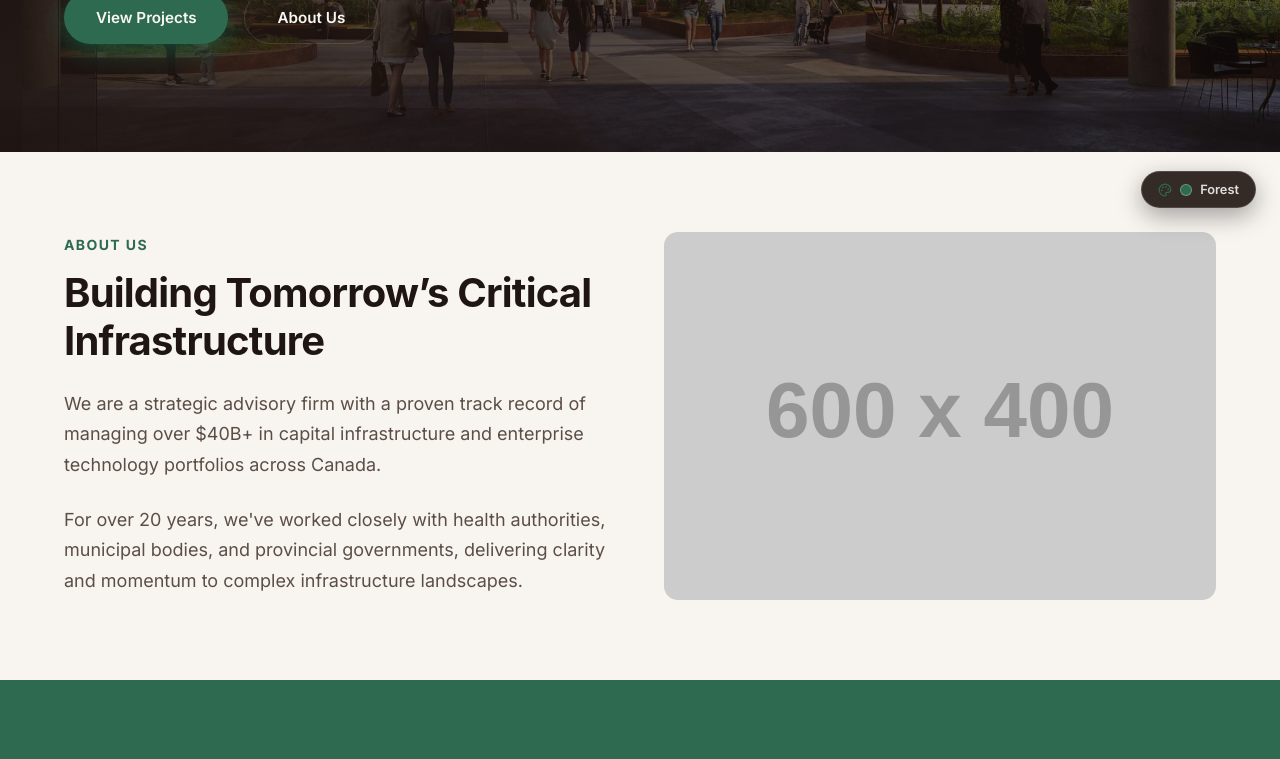
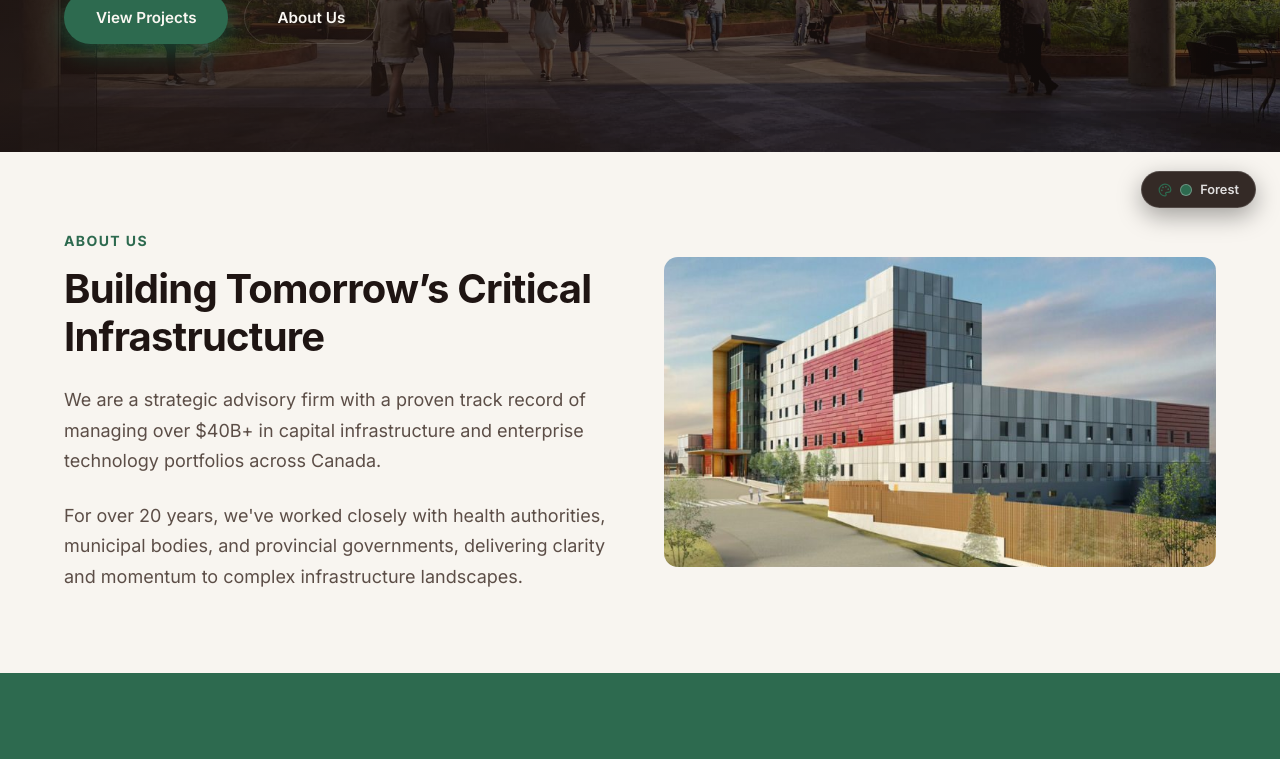
Before and after one commit to cameronyeeping/jinmotion-site, a React (Vite) app: page / in a window 1280 px wide. Shown: the part 568-1327 px from the top of the page. Built offline with nearby package versions, Linux system fonts and the light colour scheme.

Commit message:
added image

```diff
--- a/src/data/siteContent.js
+++ b/src/data/siteContent.js
@@ -125,7 +125,7 @@ export const homePage = {
             'We are a strategic advisory firm with a proven track record of managing over $40B+ in capital infrastructure and enterprise technology portfolios across Canada.',
             'For over 20 years, we\'ve worked closely with health authorities, municipal bodies, and provincial governments, delivering clarity and momentum to complex infrastructure landscapes.',
         ],
-        image: 'https://placehold.co/600x400/32231F/10B981?text=Studio+Work',
+        image: 'HOSPITAL1.jpg',
         imageAlt: 'Studio Approach'
     },
     values: {
```
Also changed, not shown: public/HOSPITAL1.jpg (added), 6 other files (tests, documents, lock files or other folders).
